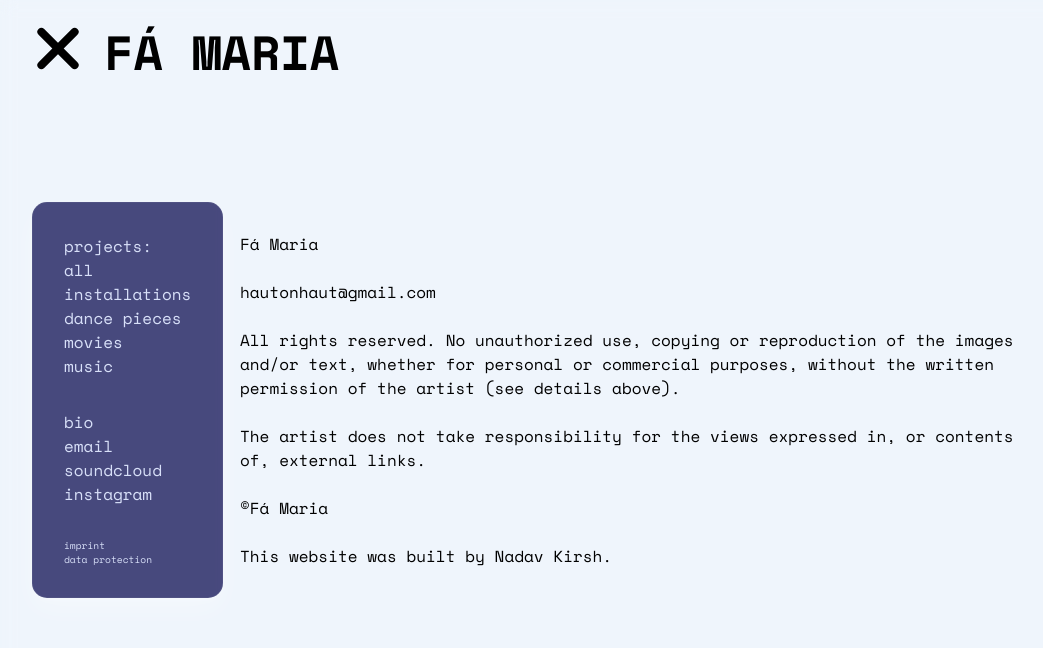
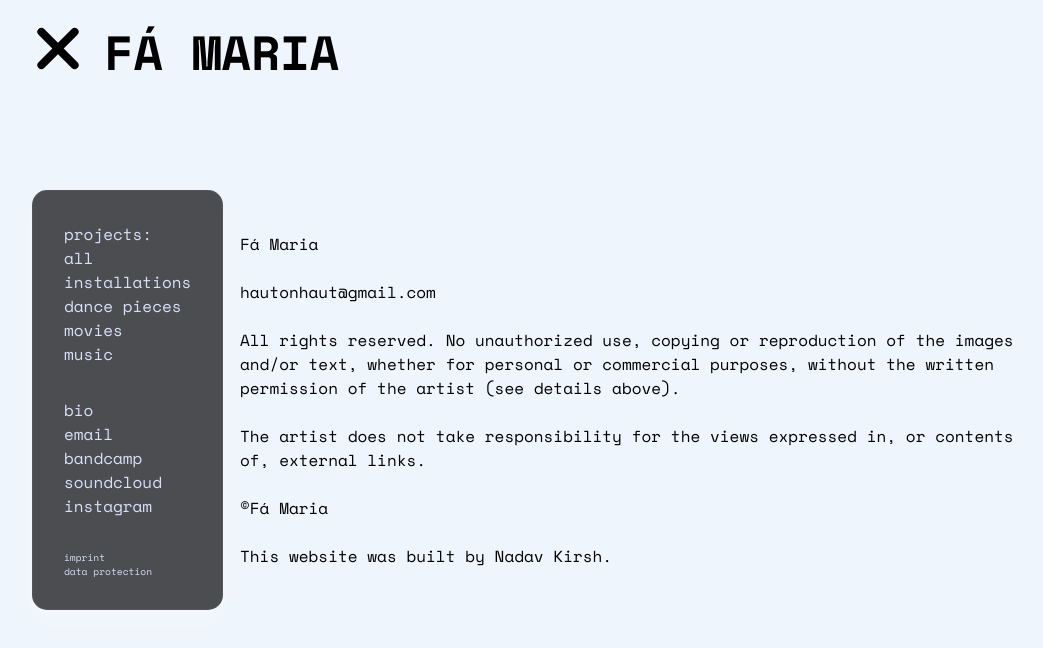
Before and after one commit to gene4/haut, a Next.js app: page /imprint in a window 1280 px wide. Both pictures are taken after a click on the button 56 px from the left and 51 px from the top of the page. Shown: the top 648 px of the page, without its empty margins (0-1043 px from the left). Built offline with nearby package versions, Linux system fonts and the light colour scheme.

Commit message:
update links

```diff
--- a/components/Layout.js
+++ b/components/Layout.js
@@ -48,9 +48,7 @@ function Layout({ setCategory }) {
                     }}
                     style={{
                         backgroundColor:
-                            router.pathname === "/"
-                                ? "transparent"
-                                : "rgba(0, 0, 72, 0.7)",
+                          "rgba(7, 7, 8, 0.7)",
                     }}>
                     <div>
                         projects:
@@ -75,13 +73,19 @@ function Layout({ setCategory }) {
                         </Link>
                         <a href="mailto:hautonhaut@gmail.com">email</a>
                         <a
-                            href="https://soundcloud.com/xhautx"
+                            href="https://famaria.bandcamp.com/"
+                            rel="noreferrer"
+                            target={"_blank"}>
+                            bandcamp
+                        </a>
+                        <a
+                            href="https://soundcloud.com/famariamusic"
                             rel="noreferrer"
                             target={"_blank"}>
                             soundcloud
                         </a>
                         <a
-                            href="https://www.instagram.com/hautonhaut/"
+                            href="https://www.instagram.com/famaria.famaria/"
                             rel="noreferrer"
                             target={"_blank"}>
                             instagram
```
